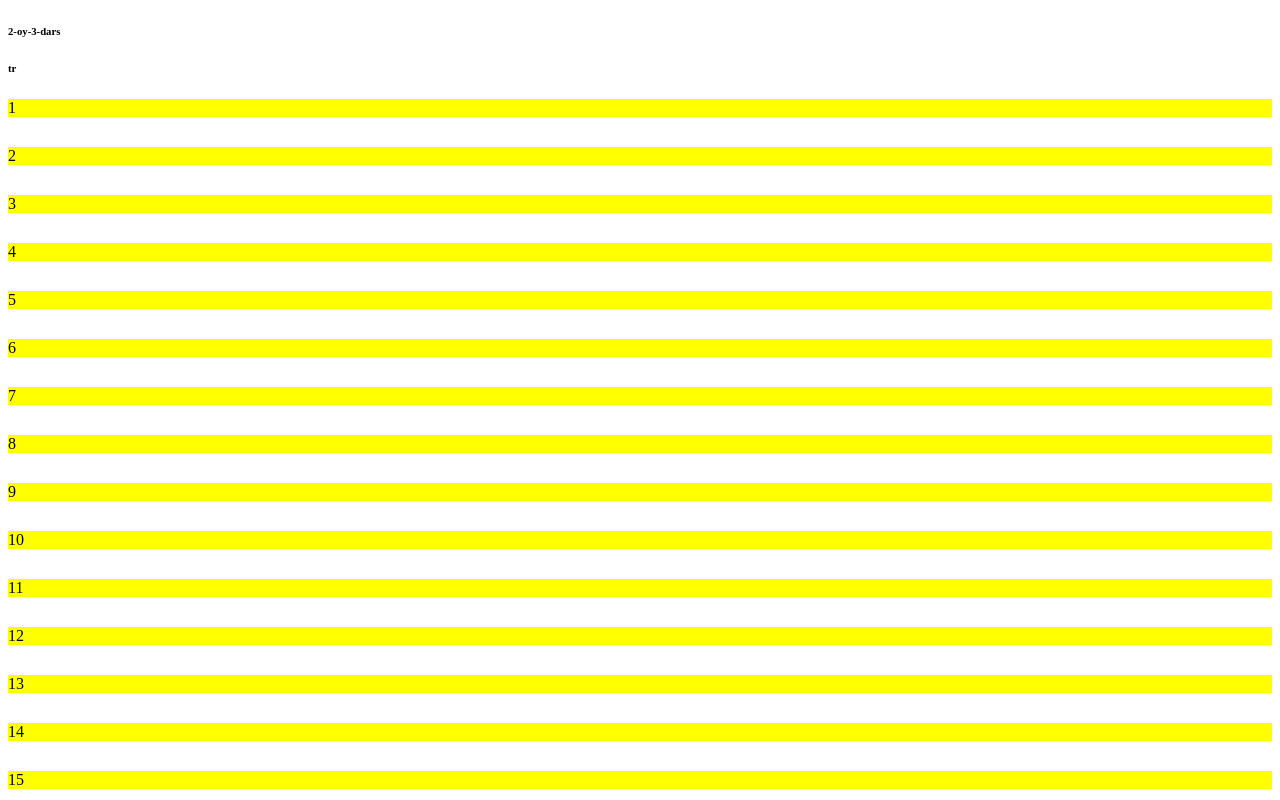
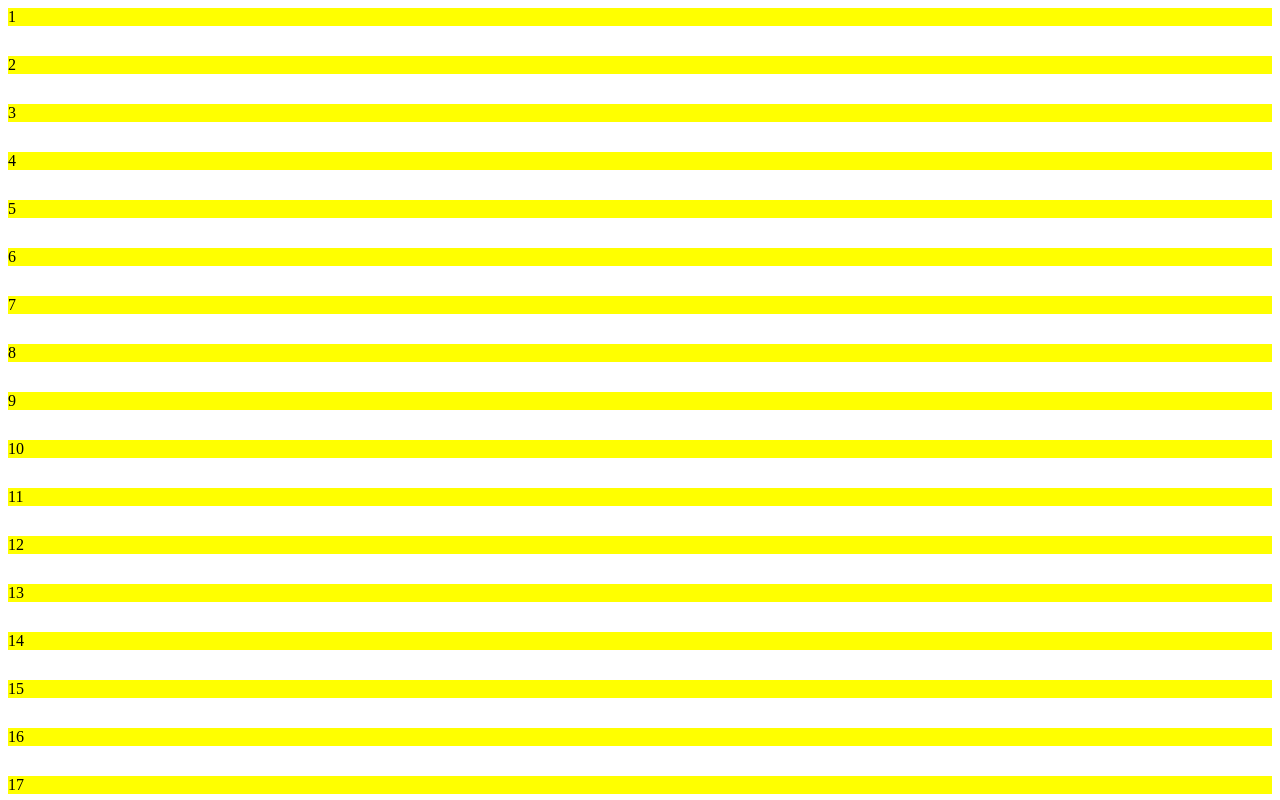
Before and after one commit to OdilovMuhammadAli/amalyot, a plain HTML site: page index.html in a window 1280 px wide. Shown: the top 800 px of the page. Drawn offline with Linux system fonts and the light colour scheme.

Commit message:
delete h6 text

```diff
--- a/index.html
+++ b/index.html
@@ -7,8 +7,6 @@
     <title>1 task</title>
   </head>
   <body>
-    <h6>2-oy-3-dars</h6>
-    <h6>tr</h6>
     <div class="grid-ontainer">
       <div class="child">1</div>
       <div class="child">2</div>
```
